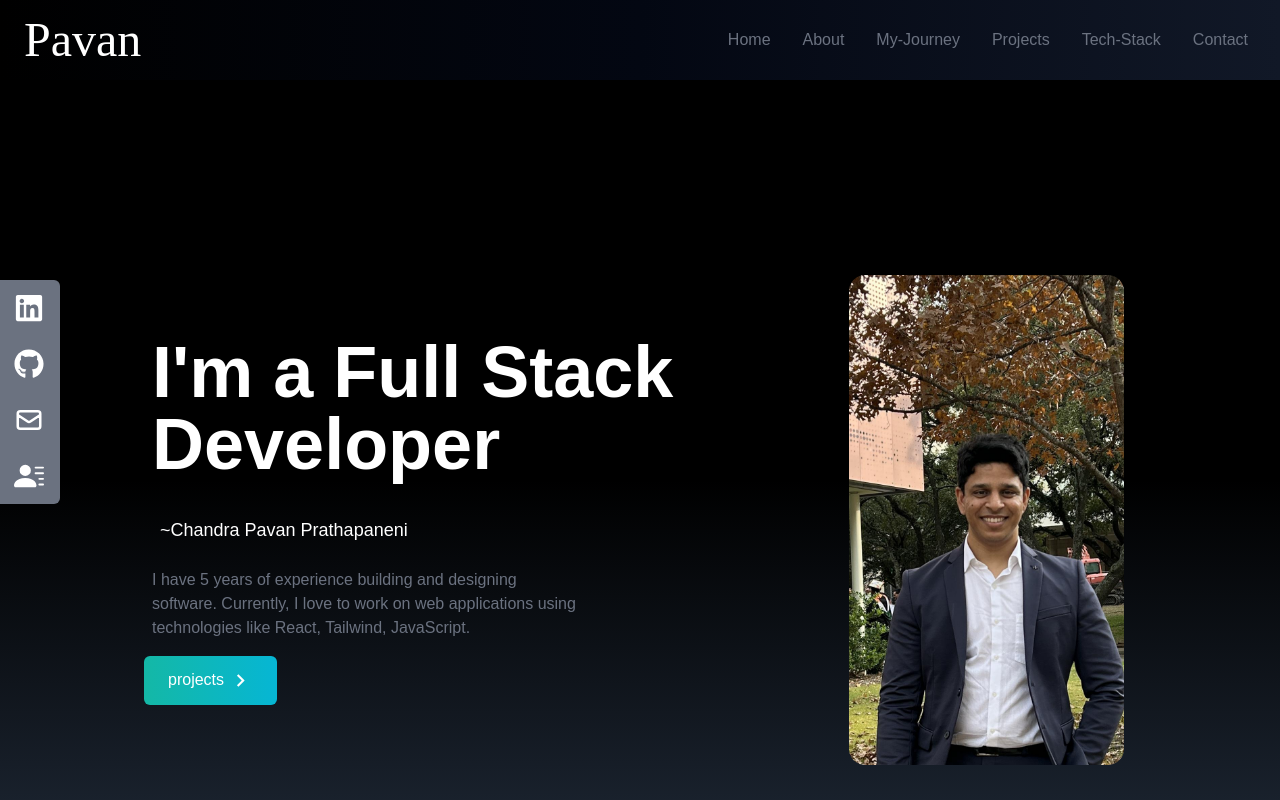
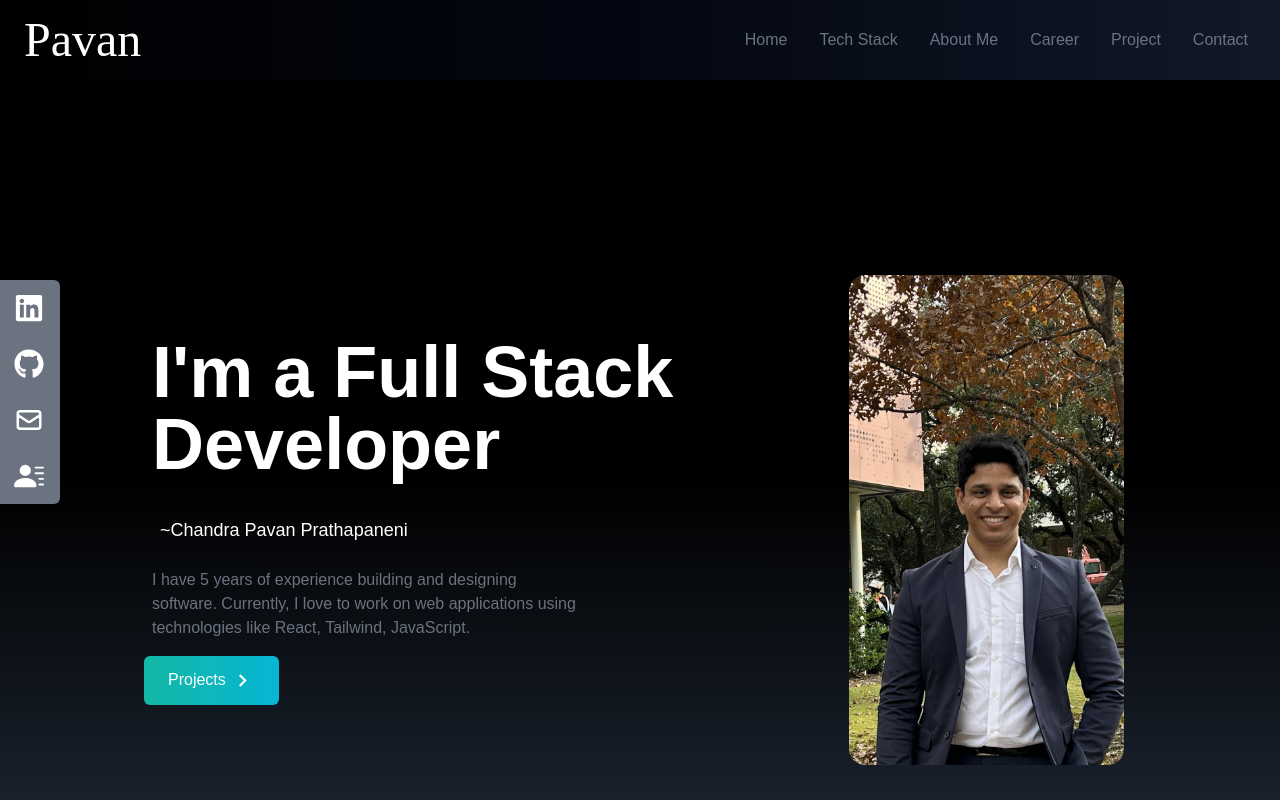
Before and after one commit to ChandraPavan-Prathapaneni/PortfolioReact, a React (Create React App) app: page / in a window 1280 px wide. Shown: the top 800 px of the page. Built offline with nearby package versions, Linux system fonts and the light colour scheme.

Commit message:
Fixtures

```diff
--- a/src/components/About.jsx
+++ b/src/components/About.jsx
@@ -3,7 +3,7 @@ import React from "react";
 const About = () => {
   return (
     <div
-      name="about"
+      name="about me"
       className="w-full bg-gradient-to-b from-gray-800 to-gray-700 text-white py-16"
     >
       <div className="max-w-screen-lg p-4 mx-auto flex flex-col justify-center w-full">
--- a/src/components/Home.jsx
+++ b/src/components/Home.jsx
@@ -6,7 +6,7 @@ import { Link } from "react-scroll";
 const Home = () => {
   return (
     <div
-      name="home"
+      name="Home"
       className="h-screen w-full bg-gradient-to-b from-black via-black to-gray-800 pt-20" // Add pt-20 for top padding
     >
       <div className="max-w-screen-lg mx-auto flex flex-col items-center justify-center h-full px-4 md:flex-row">
@@ -26,12 +26,12 @@ const Home = () => {
 
           <div>
             <Link
-              to="projects"
+              to="About me"
               smooth
               duration={500}
               className="group text-white w-fit px-6 py-3 my-2 flex items-center rounded-md bg-gradient-to-r from-teal-500 to-cyan-500 cursor-pointer"
             >
-              projects
+              Projects
               <span className="group-hover:rotate-90 duration-300">
                 <MdOutlineKeyboardArrowRight size={25} className="ml-1" />
               </span>
--- a/src/components/NavBar.jsx
+++ b/src/components/NavBar.jsx
@@ -6,12 +6,12 @@ const NavBar = () => {
   const [nav, setNav] = useState(false);
 
   const links = [
-    { id: 1, link: "home" },
-    { id: 2, link: "about" },
-    { id: 3, link: "my-journey" },
-    { id: 4, link: "projects" },
-    { id: 5, link: "tech-stack" },
-    { id: 6, link: "contact" },
+    { id: 1, link: "Home" },
+    { id: 5, link: "Tech Stack" },
+    { id: 2, link: "About Me" },
+    { id: 3, link: "Career" },
+    { id: 4, link: "Project" },
+    { id: 6, link: "Contact" },
   ];
 
   return (
--- a/src/components/TeckStack.jsx
+++ b/src/components/TeckStack.jsx
@@ -119,7 +119,7 @@ const TechStack = () => {
 
   return (
     <div
-      name="tech-stack"
+      name="Tech stack"
       className="bg-gradient-to-b from-gray-800 to-black w-full py-16"
     >
       <div className="max-w-screen-lg mx-auto p-4 flex flex-col justify-center w-full h-full text-white">
```
